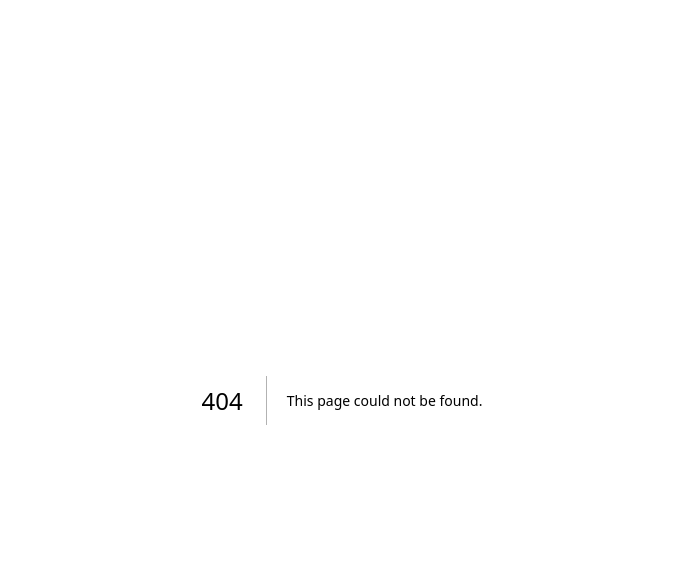
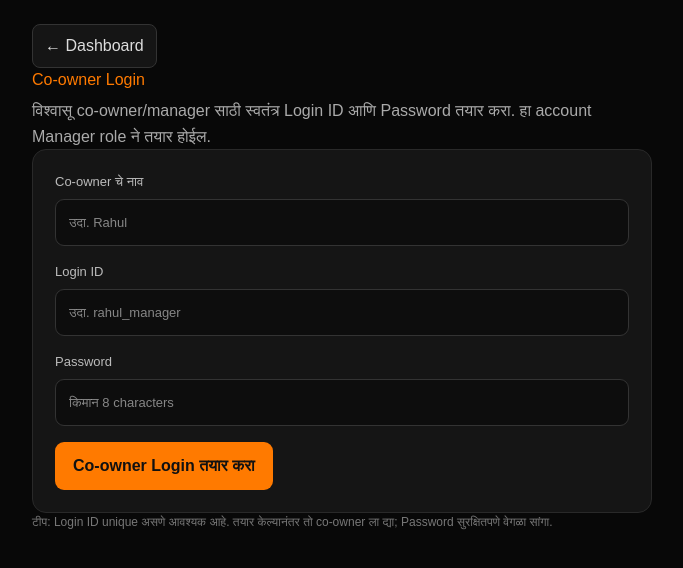
Before and after one commit to Amol9219/tec-masala-new, a Next.js app: page /dashboard/coowner-login in a window 1280 px wide. Before the commit this address had no page. Shown: the top 568 px of the page, without its empty margins (298-981 px from the left). Built offline with nearby package versions, Linux system fonts and the light colour scheme; no server answers.

Commit message:
Add co-owner login creation screen

```diff
--- /dev/null
+++ b/src/app/dashboard/coowner-login/page.tsx
@@ -0,0 +1,48 @@
+"use client";
+
+import { useState } from "react";
+import { supabase } from "@/lib/supabase";
+
+export default function CoOwnerLoginPage() {
+  const [name, setName] = useState("");
+  const [loginId, setLoginId] = useState("");
+  const [password, setPassword] = useState("");
+  const [busy, setBusy] = useState(false);
+  const [message, setMessage] = useState("");
+  const [error, setError] = useState("");
+
+  async function create(event: React.FormEvent<HTMLFormElement>) {
+    event.preventDefault(); setMessage(""); setError("");
+    if (password.length < 8) { setError("Password किमान 8 characters चा असावा."); return; }
+    setBusy(true);
+    try {
+      const { data, error: fnError } = await supabase.functions.invoke("create-coowner-user", {
+        body: { name: name.trim(), loginId: loginId.trim().toLowerCase(), password },
+      });
+      if (fnError) throw new Error(fnError.message);
+      if (!data?.success) throw new Error(data?.error || "Co-owner login तयार झाला नाही.");
+      setMessage("Co-owner login तयार झाला. Login ID: " + data.loginId);
+      setName(""); setLoginId(""); setPassword("");
+    } catch (e) {
+      setError(e instanceof Error ? e.message : "Login तयार झाला नाही.");
+    } finally { setBusy(false); }
+  }
+
+  const field: React.CSSProperties = { display: "block", width: "100%", boxSizing: "border-box", padding: 13, marginTop: 7, borderRadius: 9, border: "1px solid #333", background: "#0d0d0d", color: "#fff" };
+  return <main style={{ minHeight: "100vh", padding: 24, background: "#080808", color: "#fff", fontFamily: "Arial,sans-serif" }}>
+    <div style={{ maxWidth: 620, margin: "0 auto" }}>
+      <button type="button" onClick={() => { window.location.href = "/dashboard"; }} style={{ padding: "9px 12px", borderRadius: 8, border: "1px solid #333", background: "#151515", color: "#ddd" }}>← Dashboard</button>
+      <h1 style={{ color: "#ff7a00", marginBottom: 6 }}>Co-owner Login</h1>
+      <p style={{ color: "#aaa", lineHeight: 1.6 }}>विश्वासू co-owner/manager साठी स्वतंत्र Login ID आणि Password तयार करा. हा account Manager role ने तयार होईल.</p>
+      {message && <p role="status" style={{ padding: 12, borderRadius: 8, background: "#102016", color: "#69d98a" }}>{message}</p>}
+      {error && <p role="alert" style={{ padding: 12, borderRadius: 8, background: "#2a1111", color: "#ff8585" }}>{error}</p>}
+      <form onSubmit={create} style={{ padding: 22, border: "1px solid #292929", borderRadius: 14, background: "#151515" }}>
+        <label style={{ display: "block", marginBottom: 16, color: "#bbb", fontSize: 13 }}>Co-owner चे नाव<input required value={name} onChange={(e) => setName(e.target.value)} placeholder="उदा. Rahul" style={field} /></label>
+        <label style={{ display: "block", marginBottom: 16, color: "#bbb", fontSize: 13 }}>Login ID<input required minLength={3} maxLength={30} value={loginId} onChange={(e) => setLoginId(e.target.value)} placeholder="उदा. rahul_manager" autoComplete="off" style={field} /></label>
+        <label style={{ display: "block", marginBottom: 16, color: "#bbb", fontSize: 13 }}>Password<input required minLength={8} type="password" value={password} onChange={(e) => setPassword(e.target.value)} placeholder="किमान 8 characters" autoComplete="new-password" style={field} /></label>
+        <button disabled={busy} type="submit" style={{ padding: "12px 18px", border: 0, borderRadius: 9, background: "#ff7a00", color: "#111", fontWeight: 900, cursor: "pointer", opacity: busy ? 0.6 : 1 }}>{busy ? "तयार होत आहे..." : "Co-owner Login तयार करा"}</button>
+      </form>
+      <p style={{ color: "#777", fontSize: 12, lineHeight: 1.6 }}>टीप: Login ID unique असणे आवश्यक आहे. तयार केल्यानंतर तो co-owner ला द्या; Password सुरक्षितपणे वेगळा सांगा.</p>
+    </div>
+  </main>;
+}
```
